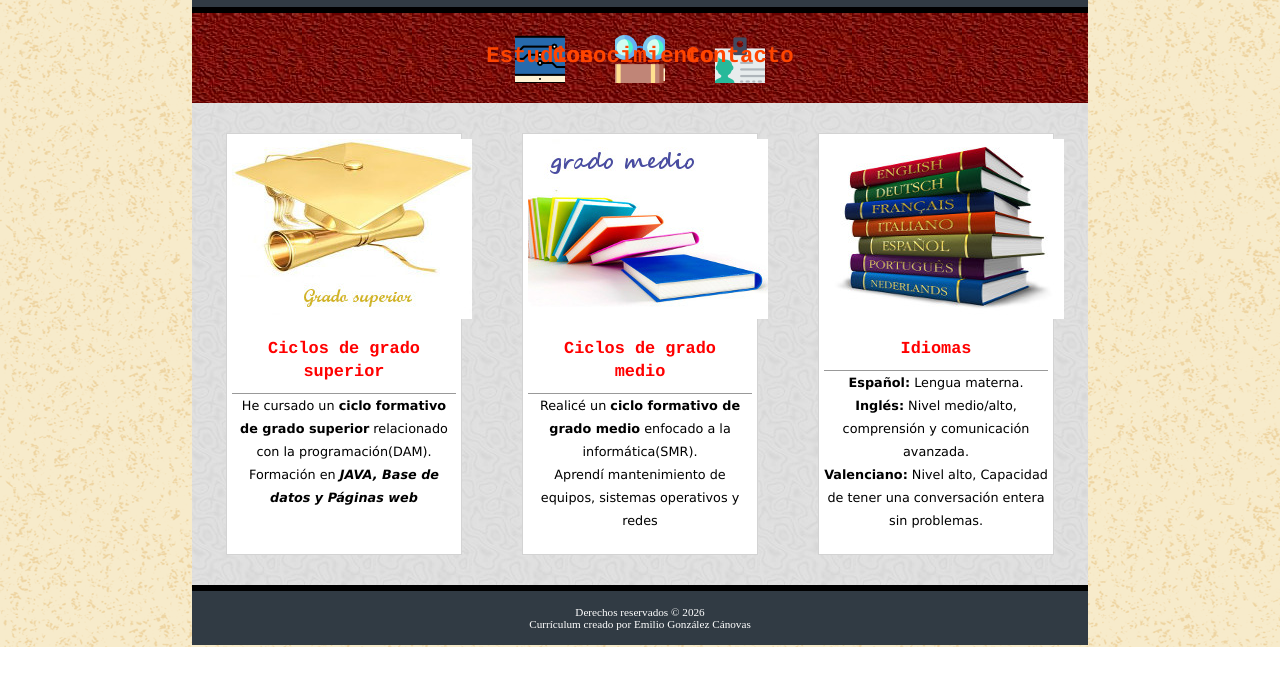
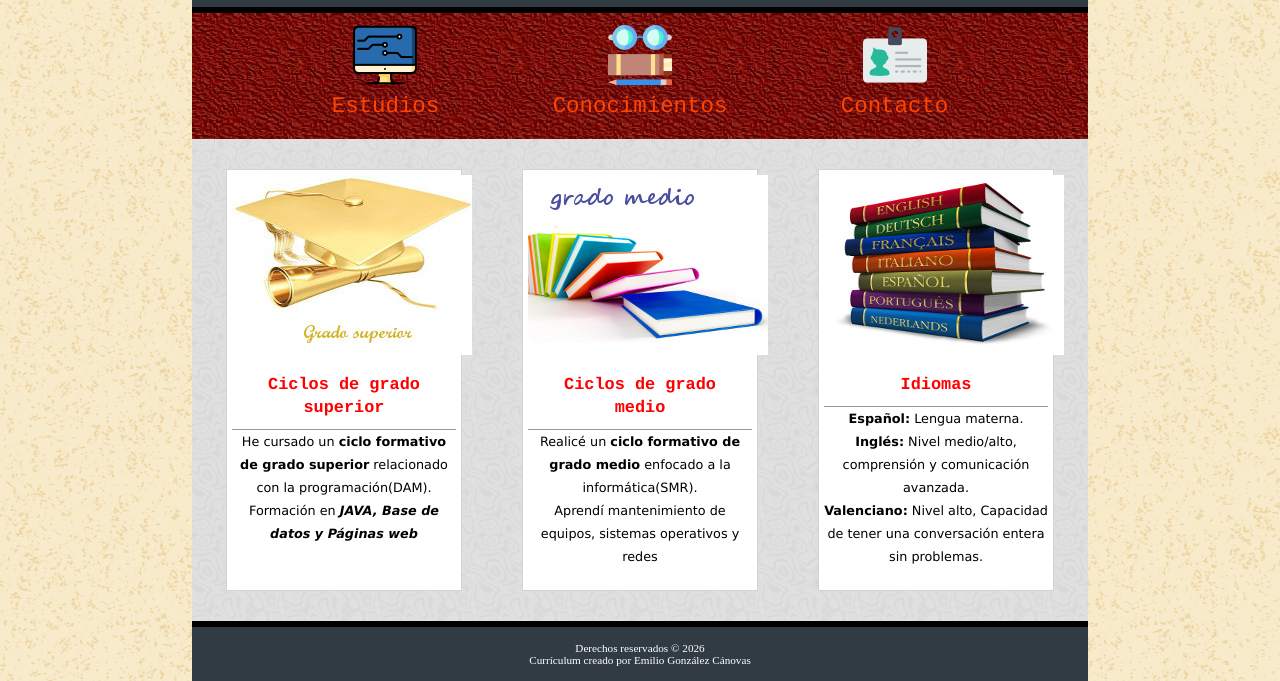
Before and after one commit to williemilio2/ejercicioLenguajeMarcas, a plain HTML site: page Práctica 1. Formatear currículum/index.html in a window 1280 px wide. Shown: the part 153-834 px from the top of the page. Before the commit the page ends 800 px from the top, so only its background shows below. Drawn offline with Linux system fonts and the light colour scheme.

Commit message:
Update estilos.css

```diff
--- a/Práctica 1. Formatear currículum/css/estilos.css
+++ b/Práctica 1. Formatear currículum/css/estilos.css
@@ -47,60 +47,43 @@ header h1{
 
 /* NAV */
 nav{
-    font-family: courier;
-    font-size: 1.4em;
-    color: silver;
-    text-align: center;
-    background-image: url("../imgs/red015.jpg");
-    padding: 20px 0; /* Espaciado vertical */
-}
-
-nav ul{
-    padding: 0;
-    margin: 0;
-    list-style: none;
-    display: flex; /* Hace el menú horizontal */
-    justify-content: center; /* Centra los items */
-    gap: 50px; /* Espacio entre cada item */
+    font-family:courier;   /* TIPO DEL PDF */
+    font-size:1.4em;
+    color:silver;
+    text-align:center;
+    background-image:url("../imgs/red015.jpg");
 }
 
 nav ul li{
-    display: flex;
-    flex-direction: column; /* Ícono arriba, texto abajo */
-    align-items: center; /* Centra ícono y texto */
-    cursor: pointer;
+    padding-top:80px;
+    margin:0 50px 20px 50px;
+    list-style:none;
+    display:inline-block;
+    text-align:center;
+    cursor:default;
 }
-
 nav ul li a{
     color: orangered;
     text-decoration: none;
-    margin-top: 10px; /* Separación entre ícono y texto */
-    font-weight: bold;
 }
 
 /* ICONOS */
 #estudios{
-    background-image: url("../imgs/conocimientos.png");
-    background-repeat: no-repeat;
-    background-position: center top;
-    width: 50px; /* tamaño del icono */
-    height: 50px;
+    background-image:url("../imgs/conocimientos.png");
+    background-repeat:no-repeat;
+    background-position:center 10px;
 }
 
 #conocimientos{
-    background-image: url("../imgs/estudios.png");
-    background-repeat: no-repeat;
-    background-position: center top;
-    width: 50px;
-    height: 50px;
+    background-image:url("../imgs/estudios.png");
+    background-repeat:no-repeat;
+    background-position:center 10px;
 }
 
 #contacto{
-    background-image: url("../imgs/contacto.png");
-    background-repeat: no-repeat;
-    background-position: center top;
-    width: 50px;
-    height: 50px;
+    background-image:url("../imgs/contacto.png");
+    background-repeat:no-repeat;
+    background-position:center 10px;
 }
 
 /* SECTION */
```
